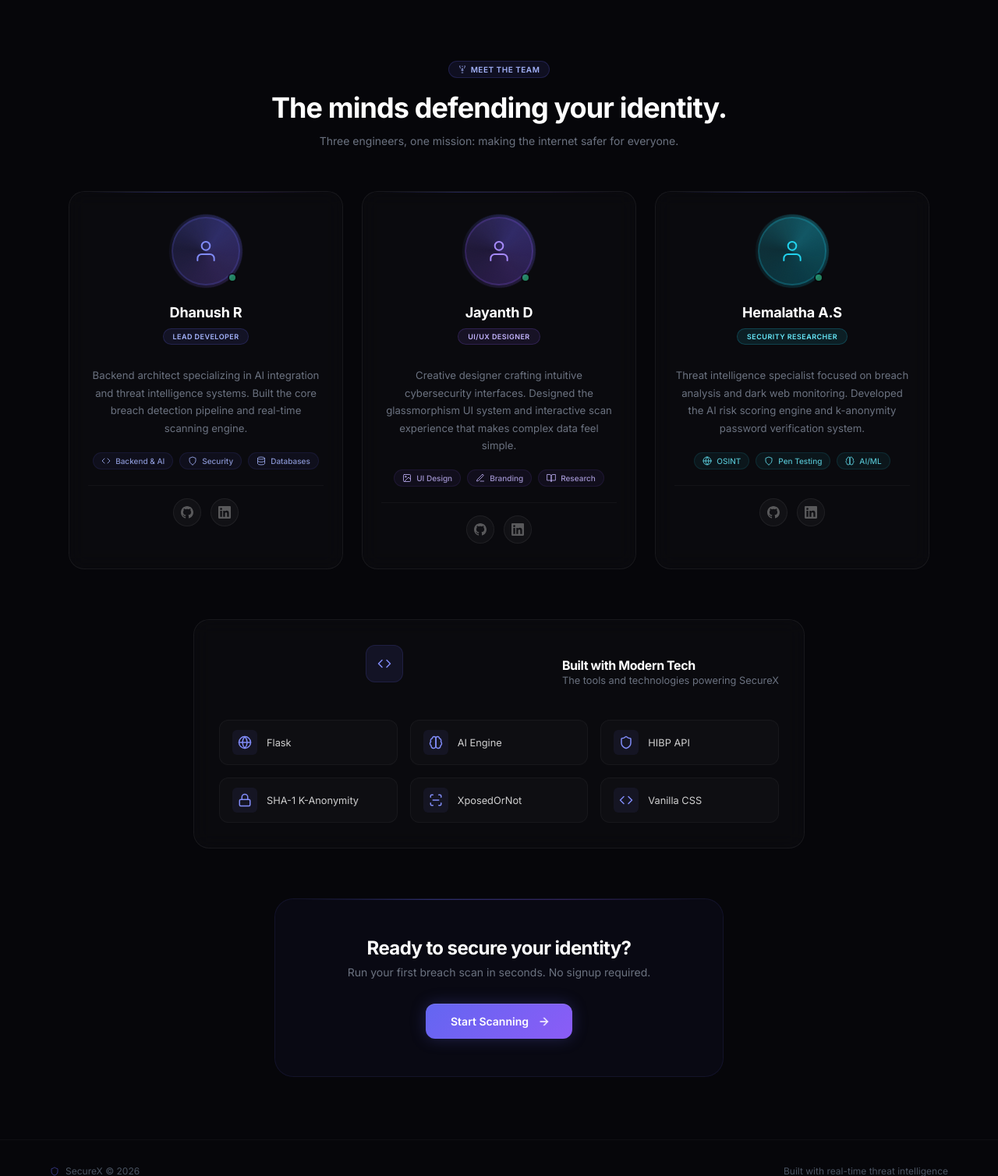
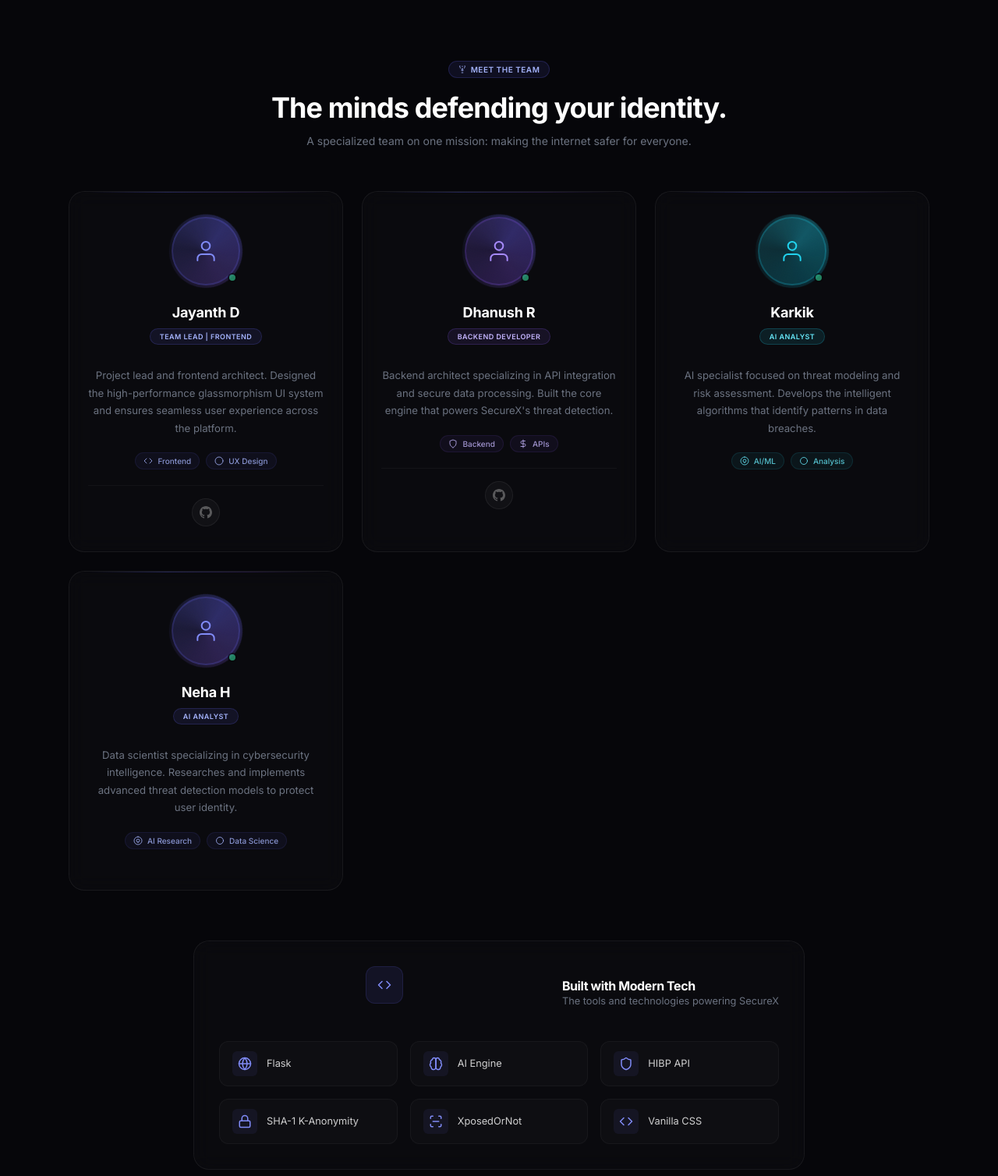
Before and after one commit to 2007JAYANTHYT/SecureX, a Flask app: page /about in a window 1280 px wide. Shown: the part 866-2374 px from the top of the page at 78% size. Run offline with Flask 3, Linux system fonts and the light colour scheme.

Commit message:
Updated About Us page with new team members

```diff
--- a/frontend/templates/about.html
+++ b/frontend/templates/about.html
@@ -127,11 +127,11 @@
         Meet the Team
       </div>
       <h2>The minds defending your identity.</h2>
-      <p>Three engineers, one mission: making the internet safer for everyone.</p>
+      <p>A specialized team on one mission: making the internet safer for everyone.</p>
     </div>
 
     <div class="about-team-grid">
-      <!-- Team Member 1 -->
+      <!-- Team Member 1: Jayanth D -->
       <div class="glass-card about-team-card" id="team-member-1">
         <div class="about-card-glow"></div>
         <div class="about-card-topline"></div>
@@ -147,11 +147,10 @@
           <div class="about-avatar-status"></div>
         </div>
         <div class="about-member-info">
-          <h2 class="about-member-name">Dhanush R</h2>
-          <span class="badge about-role-badge">Lead Developer</span>
+          <h2 class="about-member-name">Jayanth D</h2>
+          <span class="badge about-role-badge">Team Lead | Frontend</span>
           <p class="about-member-bio">
-            Backend architect specializing in AI integration and threat intelligence systems. Built the core breach
-            detection pipeline and real-time scanning engine.
+            Project lead and frontend architect. Designed the high-performance glassmorphism UI system and ensures seamless user experience across the platform.
           </p>
         </div>
         <div class="about-member-stats">
@@ -161,47 +160,31 @@
               <polyline points="16 18 22 12 16 6" />
               <polyline points="8 6 2 12 8 18" />
             </svg>
-            Backend & AI
+            Frontend
           </div>
           <div class="about-stat-chip">
             <svg width="12" height="12" viewBox="0 0 24 24" fill="none" stroke="currentColor" stroke-width="2"
               stroke-linecap="round" stroke-linejoin="round">
-              <path d="M12 22s8-4 8-10V5l-8-3-8 3v7c0 6 8 10 8 10" />
+              <circle cx="12" cy="12" r="10" />
             </svg>
-            Security
-          </div>
-          <div class="about-stat-chip">
-            <svg width="12" height="12" viewBox="0 0 24 24" fill="none" stroke="currentColor" stroke-width="2"
-              stroke-linecap="round" stroke-linejoin="round">
-              <ellipse cx="12" cy="5" rx="9" ry="3" />
-              <path d="M3 5V19A9 3 0 0 0 21 19V5" />
-              <path d="M3 12A9 3 0 0 0 21 12" />
-            </svg>
-            Databases
+            UX Design
           </div>
         </div>
         <div class="about-member-links">
-          <a href="https://github.com/dhanushkshatriya" target="_blank" class="about-social-link" aria-label="GitHub">
+          <a href="https://github.com/2007JAYANTHYT" target="_blank" class="about-social-link" aria-label="GitHub">
             <svg width="16" height="16" viewBox="0 0 24 24" fill="currentColor">
-              <path
-                d="M12 0c-6.626 0-12 5.373-12 12 0 5.302 3.438 9.8 8.207 11.387.599.111.793-.261.793-.577v-2.234c-3.338.726-4.033-1.416-4.033-1.416-.546-1.387-1.333-1.756-1.333-1.756-1.089-.745.083-.729.083-.729 1.205.084 1.839 1.237 1.839 1.237 1.07 1.834 2.807 1.304 3.492.997.107-.775.418-1.305.762-1.604-2.665-.305-5.467-1.334-5.467-5.931 0-1.311.469-2.381 1.236-3.221-.124-.303-.535-1.524.117-3.176 0 0 1.008-.322 3.301 1.23.957-.266 1.983-.399 3.003-.404 1.02.005 2.047.138 3.006.404 2.291-1.552 3.297-1.23 3.297-1.23.653 1.653.242 2.874.118 3.176.77.84 1.235 1.911 1.235 3.221 0 4.609-2.807 5.624-5.479 5.921.43.372.823 1.102.823 2.222v3.293c0 .319.192.694.801.576 4.765-1.589 8.199-6.086 8.199-11.386 0-6.627-5.373-12-12-12z" />
-            </svg>
-          </a>
-          <a href="https://www.linkedin.com/in/dhanush8660/" target="_blank" class="about-social-link" aria-label="LinkedIn">
-            <svg width="16" height="16" viewBox="0 0 24 24" fill="currentColor">
-              <path
-                d="M20.447 20.452h-3.554v-5.569c0-1.328-.027-3.037-1.852-3.037-1.853 0-2.136 1.445-2.136 2.939v5.667H9.351V9h3.414v1.561h.046c.477-.9 1.637-1.85 3.37-1.85 3.601 0 4.267 2.37 4.267 5.455v6.286zM5.337 7.433c-1.144 0-2.063-.926-2.063-2.065 0-1.138.92-2.063 2.063-2.063 1.14 0 2.064.925 2.064 2.063 0 1.139-.925 2.065-2.064 2.065zm1.782 13.019H3.555V9h3.564v11.452zM22.225 0H1.771C.792 0 0 .774 0 1.729v20.542C0 23.227.792 24 1.771 24h20.451C23.2 24 24 23.227 24 22.271V1.729C24 .774 23.2 0 22.222 0h.003z" />
+              <path d="M12 0c-6.626 0-12 5.373-12 12 0 5.302 3.438 9.8 8.207 11.387.599.111.793-.261.793-.577v-2.234c-3.338.726-4.033-1.416-4.033-1.416-.546-1.387-1.333-1.756-1.333-1.756-1.089-.745.083-.729.083-.729 1.205.084 1.839 1.237 1.839 1.237 1.07 1.834 2.807 1.304 3.492.997.107-.775.418-1.305.762-1.604-2.665-.305-5.467-1.334-5.467-5.931 0-1.311.469-2.381 1.236-3.221-.124-.303-.535-1.524.117-3.176 0 0 1.008-.322 3.301 1.23.957-.266 1.983-.399 3.003-.404 1.02.005 2.047.138 3.006.404 2.291-1.552 3.297-1.23 3.297-1.23.653 1.653.242 2.874.118 3.176.77.84 1.235 1.911 1.235 3.221 0 4.609-2.807 5.624-5.479 5.921.43.372.823 1.102.823 2.222v3.293c0 .319.192.694.801.576 4.765-1.589 8.199-6.086 8.199-11.386 0-6.627-5.373-12-12-12z" />
             </svg>
           </a>
         </div>
       </div>
 
-      <!-- Team Member 2 -->
+      <!-- Team Member 2: Dhanush R -->
       <div class="glass-card about-team-card" id="team-member-2">
         <div class="about-card-glow"></div>
         <div class="about-card-topline"></div>
         <div class="about-avatar-wrapper">
-          <div class="about-avatar-ring"></div>
+          <div class="about-avatar-ring ring-violet"></div>
           <div class="about-avatar avatar-violet">
             <svg width="32" height="32" viewBox="0 0 24 24" fill="none" stroke="currentColor" stroke-width="1.5"
               stroke-linecap="round" stroke-linejoin="round">
@@ -212,57 +195,39 @@
           <div class="about-avatar-status"></div>
         </div>
         <div class="about-member-info">
-          <h2 class="about-member-name">Jayanth D</h2>
-          <span class="badge about-role-badge role-violet">UI/UX Designer</span>
+          <h2 class="about-member-name">Dhanush R</h2>
+          <span class="badge about-role-badge role-violet">Backend Developer</span>
           <p class="about-member-bio">
-            Creative designer crafting intuitive cybersecurity interfaces. Designed the glassmorphism UI system and
-            interactive scan experience that makes complex data feel simple.
+            Backend architect specializing in API integration and secure data processing. Built the core engine that powers SecureX's threat detection.
           </p>
         </div>
         <div class="about-member-stats">
           <div class="about-stat-chip chip-violet">
             <svg width="12" height="12" viewBox="0 0 24 24" fill="none" stroke="currentColor" stroke-width="2"
               stroke-linecap="round" stroke-linejoin="round">
-              <rect x="3" y="3" width="18" height="18" rx="2" ry="2" />
-              <circle cx="8.5" cy="8.5" r="1.5" />
-              <polyline points="21 15 16 10 5 21" />
+              <path d="M12 22s8-4 8-10V5l-8-3-8 3v7c0 6 8 10 8 10" />
             </svg>
-            UI Design
+            Backend
           </div>
           <div class="about-stat-chip chip-violet">
             <svg width="12" height="12" viewBox="0 0 24 24" fill="none" stroke="currentColor" stroke-width="2"
               stroke-linecap="round" stroke-linejoin="round">
-              <path d="M12 20h9" />
-              <path d="M16.5 3.5a2.121 2.121 0 0 1 3 3L7 19l-4 1 1-4L16.5 3.5z" />
+              <path d="M12 2v20" />
+              <path d="M17 5H9.5a3.5 3.5 0 0 0 0 7h5a3.5 3.5 0 0 1 0 7H6" />
             </svg>
-            Branding
-          </div>
-          <div class="about-stat-chip chip-violet">
-            <svg width="12" height="12" viewBox="0 0 24 24" fill="none" stroke="currentColor" stroke-width="2"
-              stroke-linecap="round" stroke-linejoin="round">
-              <path d="M2 3h6a4 4 0 0 1 4 4v14a3 3 0 0 0-3-3H2z" />
-              <path d="M22 3h-6a4 4 0 0 0-4 4v14a3 3 0 0 1 3-3h7z" />
-            </svg>
-            Research
+            APIs
           </div>
         </div>
         <div class="about-member-links">
-          <a href="https://github.com/2007JAYANTHYT" target="_blank" class="about-social-link social-violet" aria-label="GitHub">
+          <a href="https://github.com/dhanushkshatriya" target="_blank" class="about-social-link social-violet" aria-label="GitHub">
             <svg width="16" height="16" viewBox="0 0 24 24" fill="currentColor">
-              <path
-                d="M12 0c-6.626 0-12 5.373-12 12 0 5.302 3.438 9.8 8.207 11.387.599.111.793-.261.793-.577v-2.234c-3.338.726-4.033-1.416-4.033-1.416-.546-1.387-1.333-1.756-1.333-1.756-1.089-.745.083-.729.083-.729 1.205.084 1.839 1.237 1.839 1.237 1.07 1.834 2.807 1.304 3.492.997.107-.775.418-1.305.762-1.604-2.665-.305-5.467-1.334-5.467-5.931 0-1.311.469-2.381 1.236-3.221-.124-.303-.535-1.524.117-3.176 0 0 1.008-.322 3.301 1.23.957-.266 1.983-.399 3.003-.404 1.02.005 2.047.138 3.006.404 2.291-1.552 3.297-1.23 3.297-1.23.653 1.653.242 2.874.118 3.176.77.84 1.235 1.911 1.235 3.221 0 4.609-2.807 5.624-5.479 5.921.43.372.823 1.102.823 2.222v3.293c0 .319.192.694.801.576 4.765-1.589 8.199-6.086 8.199-11.386 0-6.627-5.373-12-12-12z" />
-            </svg>
-          </a>
-          <a href="https://www.linkedin.com/in/jayanth1116" target="_blank" class="about-social-link social-violet" aria-label="LinkedIn">
-            <svg width="16" height="16" viewBox="0 0 24 24" fill="currentColor">
-              <path
-                d="M20.447 20.452h-3.554v-5.569c0-1.328-.027-3.037-1.852-3.037-1.853 0-2.136 1.445-2.136 2.939v5.667H9.351V9h3.414v1.561h.046c.477-.9 1.637-1.85 3.37-1.85 3.601 0 4.267 2.37 4.267 5.455v6.286zM5.337 7.433c-1.144 0-2.063-.926-2.063-2.065 0-1.138.92-2.063 2.063-2.063 1.14 0 2.064.925 2.064 2.063 0 1.139-.925 2.065-2.064 2.065zm1.782 13.019H3.555V9h3.564v11.452zM22.225 0H1.771C.792 0 0 .774 0 1.729v20.542C0 23.227.792 24 1.771 24h20.451C23.2 24 24 23.227 24 22.271V1.729C24 .774 23.2 0 22.222 0h.003z" />
+              <path d="M12 0c-6.626 0-12 5.373-12 12 0 5.302 3.438 9.8 8.207 11.387.599.111.793-.261.793-.577v-2.234c-3.338.726-4.033-1.416-4.033-1.416-.546-1.387-1.333-1.756-1.333-1.756-1.089-.745.083-.729.083-.729 1.205.084 1.839 1.237 1.839 1.237 1.07 1.834 2.807 1.304 3.492.997.107-.775.418-1.305.762-1.604-2.665-.305-5.467-1.334-5.467-5.931 0-1.311.469-2.381 1.236-3.221-.124-.303-.535-1.524.117-3.176 0 0 1.008-.322 3.301 1.23.957-.266 1.983-.399 3.003-.404 1.02.005 2.047.138 3.006.404 2.291-1.552 3.297-1.23 3.297-1.23.653 1.653.242 2.874.118 3.176.77.84 1.235 1.911 1.235 3.221 0 4.609-2.807 5.624-5.479 5.921.43.372.823 1.102.823 2.222v3.293c0 .319.192.694.801.576 4.765-1.589 8.199-6.086 8.199-11.386 0-6.627-5.373-12-12-12z" />
             </svg>
           </a>
         </div>
       </div>
 
-      <!-- Team Member 3 -->
+      <!-- Team Member 3: Karkik -->
       <div class="glass-card about-team-card" id="team-member-3">
         <div class="about-card-glow"></div>
         <div class="about-card-topline"></div>
@@ -278,52 +243,69 @@
           <div class="about-avatar-status"></div>
         </div>
         <div class="about-member-info">
-          <h2 class="about-member-name">Hemalatha A.S</h2>
-          <span class="badge about-role-badge role-cyan">Security Researcher</span>
+          <h2 class="about-member-name">Karkik</h2>
+          <span class="badge about-role-badge role-cyan">AI Analyst</span>
           <p class="about-member-bio">
-            Threat intelligence specialist focused on breach analysis and dark web monitoring. Developed the AI risk
-            scoring engine and k-anonymity password verification system.
+            AI specialist focused on threat modeling and risk assessment. Develops the intelligent algorithms that identify patterns in data breaches.
           </p>
         </div>
         <div class="about-member-stats">
           <div class="about-stat-chip chip-cyan">
             <svg width="12" height="12" viewBox="0 0 24 24" fill="none" stroke="currentColor" stroke-width="2"
               stroke-linecap="round" stroke-linejoin="round">
-              <circle cx="12" cy="12" r="10" />
-              <path d="M12 2a14.5 14.5 0 0 0 0 20 14.5 14.5 0 0 0 0-20" />
-              <path d="M2 12h20" />
+              <path d="M12 2a10 10 0 1 0 10 10A10 10 0 0 0 12 2Z" />
+              <path d="M12 16a4 4 0 1 0 0-8 4 4 0 0 0 0 8Z" />
             </svg>
-            OSINT
+            AI/ML
           </div>
           <div class="about-stat-chip chip-cyan">
             <svg width="12" height="12" viewBox="0 0 24 24" fill="none" stroke="currentColor" stroke-width="2"
               stroke-linecap="round" stroke-linejoin="round">
-              <path d="M12 22s8-4 8-10V5l-8-3-8 3v7c0 6 8 10 8 10" />
+              <path d="M21 12a9 9 0 1 1-9-9c4.97 0 9 4.03 9 9Z" />
             </svg>
-            Pen Testing
+            Analysis
           </div>
-          <div class="about-stat-chip chip-cyan">
+        </div>
+      </div>
+
+      <!-- Team Member 4: Neha H -->
+      <div class="glass-card about-team-card" id="team-member-4">
+        <div class="about-card-glow"></div>
+        <div class="about-card-topline"></div>
+        <div class="about-avatar-wrapper">
+          <div class="about-avatar-ring ring-pink"></div>
+          <div class="about-avatar avatar-pink">
+            <svg width="32" height="32" viewBox="0 0 24 24" fill="none" stroke="currentColor" stroke-width="1.5"
+              stroke-linecap="round" stroke-linejoin="round">
+              <path d="M20 21v-2a4 4 0 0 0-4-4H8a4 4 0 0 0-4 4v2" />
+              <circle cx="12" cy="7" r="4" />
+            </svg>
+          </div>
+          <div class="about-avatar-status"></div>
+        </div>
+        <div class="about-member-info">
+          <h2 class="about-member-name">Neha H</h2>
+          <span class="badge about-role-badge role-pink">AI Analyst</span>
+          <p class="about-member-bio">
+            Data scientist specializing in cybersecurity intelligence. Researches and implements advanced threat detection models to protect user identity.
+          </p>
+        </div>
+        <div class="about-member-stats">
+          <div class="about-stat-chip chip-pink">
             <svg width="12" height="12" viewBox="0 0 24 24" fill="none" stroke="currentColor" stroke-width="2"
               stroke-linecap="round" stroke-linejoin="round">
-              <path d="M12 5a3 3 0 1 0-5.997.125 4 4 0 0 0-2.526 5.77 4 4 0 0 0 .556 6.588A4 4 0 1 0 12 18Z" />
-              <path d="M12 5a3 3 0 1 1 5.997.125 4 4 0 0 1 2.526 5.77 4 4 0 0 1-.556 6.588A4 4 0 1 1 12 18Z" />
+              <path d="M12 2a10 10 0 1 0 10 10A10 10 0 0 0 12 2Z" />
+              <path d="M12 16a4 4 0 1 0 0-8 4 4 0 0 0 0 8Z" />
             </svg>
-            AI/ML
+            AI Research
           </div>
-        </div>
-        <div class="about-member-links">
-          <a href="https://github.com/aishwaryaas7676" target="_blank" class="about-social-link social-cyan" aria-label="GitHub">
-            <svg width="16" height="16" viewBox="0 0 24 24" fill="currentColor">
-              <path
-                d="M12 0c-6.626 0-12 5.373-12 12 0 5.302 3.438 9.8 8.207 11.387.599.111.793-.261.793-.577v-2.234c-3.338.726-4.033-1.416-4.033-1.416-.546-1.387-1.333-1.756-1.333-1.756-1.089-.745.083-.729.083-.729 1.205.084 1.839 1.237 1.839 1.237 1.07 1.834 2.807 1.304 3.492.997.107-.775.418-1.305.762-1.604-2.665-.305-5.467-1.334-5.467-5.931 0-1.311.469-2.381 1.236-3.221-.124-.303-.535-1.524.117-3.176 0 0 1.008-.322 3.301 1.23.957-.266 1.983-.399 3.003-.404 1.02.005 2.047.138 3.006.404 2.291-1.552 3.297-1.23 3.297-1.23.653 1.653.242 2.874.118 3.176.77.84 1.235 1.911 1.235 3.221 0 4.609-2.807 5.624-5.479 5.921.43.372.823 1.102.823 2.222v3.293c0 .319.192.694.801.576 4.765-1.589 8.199-6.086 8.199-11.386 0-6.627-5.373-12-12-12z" />
+          <div class="about-stat-chip chip-pink">
+            <svg width="12" height="12" viewBox="0 0 24 24" fill="none" stroke="currentColor" stroke-width="2"
+              stroke-linecap="round" stroke-linejoin="round">
+              <path d="M21 12a9 9 0 1 1-9-9c4.97 0 9 4.03 9 9Z" />
             </svg>
-          </a>
-          <a href="https://www.linkedin.com/in/aishwarya-as-63aa76404" target="_blank" class="about-social-link social-cyan" aria-label="LinkedIn">
-            <svg width="16" height="16" viewBox="0 0 24 24" fill="currentColor">
-              <path
-                d="M20.447 20.452h-3.554v-5.569c0-1.328-.027-3.037-1.852-3.037-1.853 0-2.136 1.445-2.136 2.939v5.667H9.351V9h3.414v1.561h.046c.477-.9 1.637-1.85 3.37-1.85 3.601 0 4.267 2.37 4.267 5.455v6.286zM5.337 7.433c-1.144 0-2.063-.926-2.063-2.065 0-1.138.92-2.063 2.063-2.063 1.14 0 2.064.925 2.064 2.063 0 1.139-.925 2.065-2.064 2.065zm1.782 13.019H3.555V9h3.564v11.452zM22.225 0H1.771C.792 0 0 .774 0 1.729v20.542C0 23.227.792 24 1.771 24h20.451C23.2 24 24 23.227 24 22.271V1.729C24 .774 23.2 0 22.222 0h.003z" />
-            </svg>
-          </a>
+            Data Science
+          </div>
         </div>
       </div>
     </div>
```
